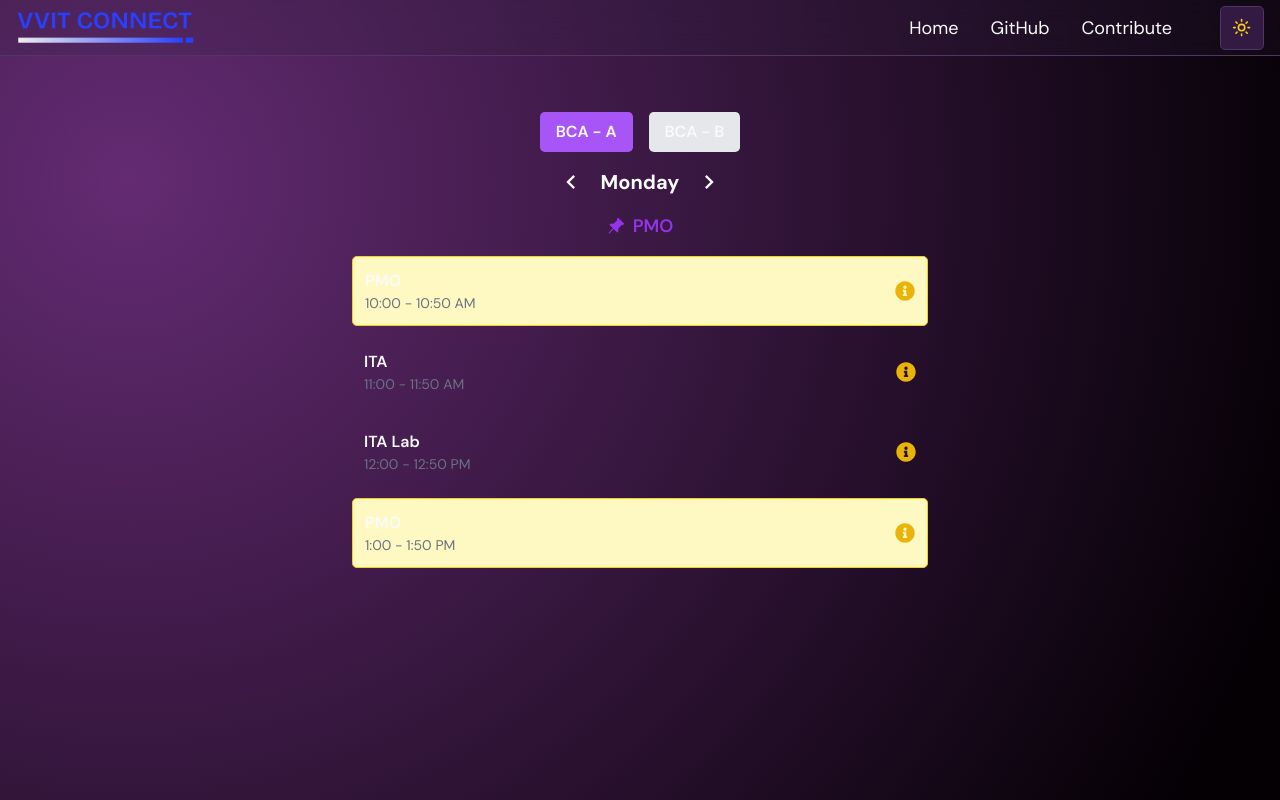
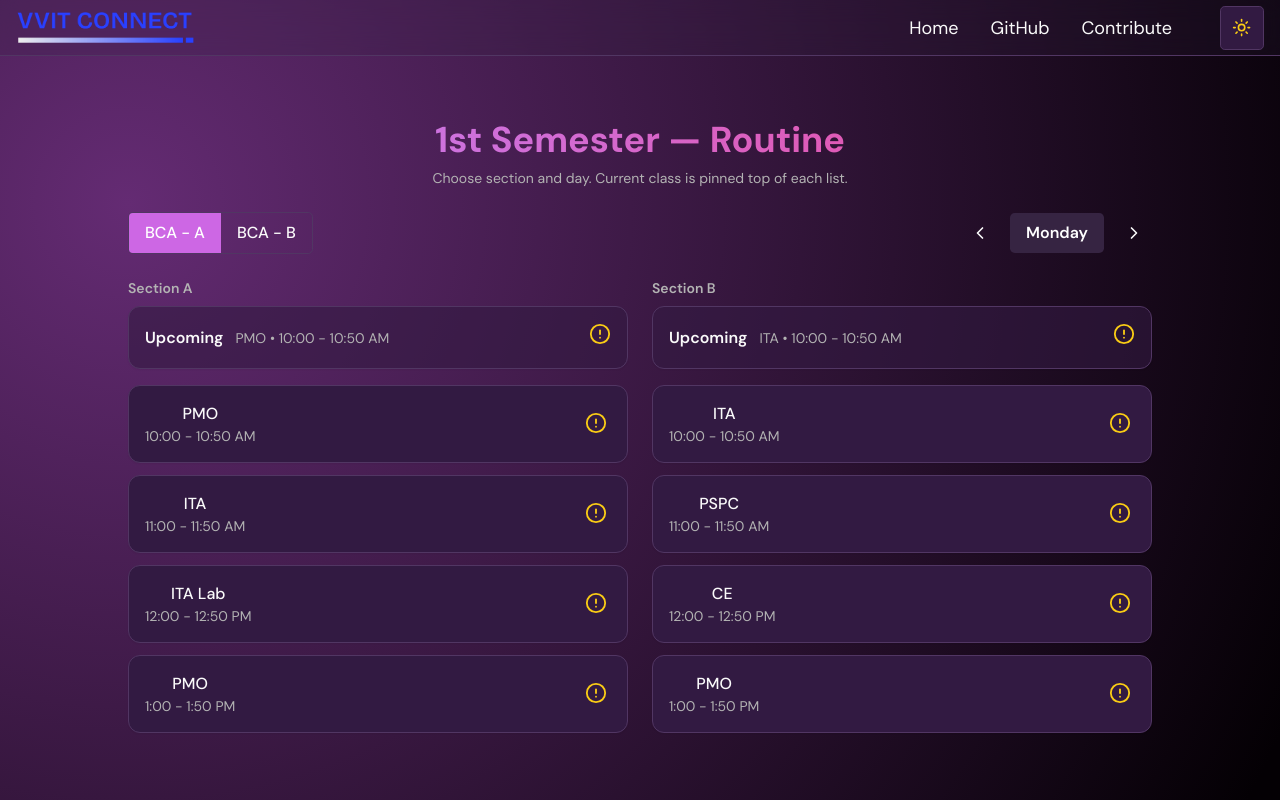
Before and after one commit to pyKinsu/VVITConnect, a Next.js app: page /bca/semester/1/routine in a window 1280 px wide. Shown: the top 800 px of the page. Built offline with nearby package versions, Linux system fonts and the light colour scheme.

Commit message:
Update page.tsx

```diff
--- a/src/app/bca/semester/1/routine/page.tsx
+++ b/src/app/bca/semester/1/routine/page.tsx
@@ -1,22 +1,19 @@
 "use client";
 
-import React, { useState, useEffect } from "react";
-import { FaInfoCircle } from "react-icons/fa";
-import { BsPinAngleFill } from "react-icons/bs";
-import { MdChevronLeft, MdChevronRight } from "react-icons/md";
+import React, { useEffect, useRef, useState } from "react";
+import {
+  FiAlertCircle,
+  FiChevronLeft,
+  FiChevronRight,
+  FiMapPin,
+  FiX,
+} from "react-icons/fi";
 
-type RoutineEntry = {
-  time: string;
-  subject: string;
-  fullForm: string;
-};
+type Period = { time: string; subject: string; fullForm: string };
+type Routine = { [day: string]: Period[] };
 
-type DayRoutine = {
-  [day: string]: RoutineEntry[];
-};
-
-// ---------- ROUTINE A ----------
-const routineA: DayRoutine = {
+// --- full routines (you can edit these) ---
+const routineA: Routine = {
   Monday: [
     { time: "10:00 - 10:50 AM", subject: "PMO", fullForm: "Principles of Management" },
     { time: "11:00 - 11:50 AM", subject: "ITA", fullForm: "Introduction to Accounting" },
@@ -57,8 +54,7 @@ const routineA: DayRoutine = {
   ],
 };
 
-// ---------- ROUTINE B ----------
-const routineB: DayRoutine = {
+const routineB: Routine = {
   Monday: [
     { time: "10:00 - 10:50 AM", subject: "ITA", fullForm: "Introduction to Accounting" },
     { time: "11:00 - 11:50 AM", subject: "PSPC", fullForm: "Problem Solving & Programming Concepts" },
@@ -99,124 +95,331 @@ const routineB: DayRoutine = {
   ],
 };
 
-// ---------- MAIN COMPONENT ----------
+// --- helpers ---
+const days = ["Monday", "Tuesday", "Wednesday", "Thursday", "Friday", "Saturday"];
+
+function parseToMinutes(segment: string, fallbackAmpm?: string): number {
+  // segment like "10:00 AM" or "10:00"
+  const parts = segment.trim().split(" ");
+  let timePart = parts[0];
+  let ampm = parts[1] ?? fallbackAmpm;
+  const [hStr, mStr] = timePart.split(":");
+  let hour = parseInt(hStr, 10);
+  const minute = parseInt(mStr ?? "0", 10);
+  if (ampm) {
+    ampm = ampm.toUpperCase();
+    if (ampm === "PM" && hour !== 12) hour += 12;
+    if (ampm === "AM" && hour === 12) hour = 0;
+  }
+  return hour * 60 + minute;
+}
+
+function rangeToMinutes(range: string): [number, number] {
+  // handles "10:00 - 10:50 AM" or "10:00 AM - 10:50 AM"
+  const parts = range.split("-");
+  const left = parts[0].trim();
+  const right = parts[1].trim();
+  // If left has no AM/PM but right does, inherit right's AM/PM for left
+  const rightAmpmMatch = right.match(/\b(AM|PM)\b/i)?.[0];
+  const leftHasAmpm = /\b(AM|PM)\b/i.test(left);
+  const leftSegment = leftHasAmpm ? left : `${left} ${rightAmpmMatch ?? ""}`;
+  const start = parseToMinutes(leftSegment, rightAmpmMatch);
+  const end = parseToMinutes(right);
+  return [start, end];
+}
+
+// returns { current: Period | null, upcoming: Period | null, finished: boolean }
+function analyzeDay(routine: Routine, day: string, nowMinutes: number) {
+  const slots = routine[day] ?? [];
+  let current: Period | null = null;
+  let upcoming: Period | null = null;
+
+  for (const p of slots) {
+    const [s, e] = rangeToMinutes(p.time);
+    if (nowMinutes >= s && nowMinutes <= e) {
+      current = p;
+      break;
+    }
+    if (nowMinutes < s && !upcoming) {
+      upcoming = p;
+    }
+  }
+
+  const finished = slots.length > 0 && upcoming === null && current === null;
+  return { current, upcoming, finished, slots };
+}
+
+// --- component ---
 export default function RoutinePage() {
   const [section, setSection] = useState<"A" | "B">("A");
-  const [dayIndex, setDayIndex] = useState(new Date().getDay() - 1); // 0=Monday
-  const [notification, setNotification] = useState<string | null>(null);
-  const [currentClass, setCurrentClass] = useState<string | null>(null);
-
-  const days = ["Monday", "Tuesday", "Wednesday", "Thursday", "Friday", "Saturday"];
-  const routines = section === "A" ? routineA : routineB;
-
-  // --- highlight current class ---
-  useEffect(() => {
-    const checkCurrent = () => {
-      const now = new Date();
-      const today = days[dayIndex] || "Monday";
-      const todayRoutine = routines[today] || [];
-      const current = todayRoutine.find((entry) => {
-        const [start, end] = entry.time.split(" - ");
-        const startTime = new Date(`${now.toDateString()} ${start}`);
-        const endTime = new Date(`${now.toDateString()} ${end}`);
-        return now >= startTime && now <= endTime;
+  const [dayIndex, setDayIndex] = useState(() => {
+    const d = new Date().getDay(); // 0 Sun -> 1 Mon ...
+    return d === 0 ? 0 : Math.max(0, d - 1);
   });
 
-      if (current) {
-        setCurrentClass(current.subject);
-      } else {
-        const upcoming = todayRoutine.find((entry) => {
-          const [start] = entry.time.split(" - ");
-          const startTime = new Date(`${now.toDateString()} ${start}`);
-          return now < startTime;
+  const [nowMinutes, setNowMinutes] = useState(() => {
+    const now = new Date();
+    return now.getHours() * 60 + now.getMinutes();
   });
-        setCurrentClass(upcoming ? `Upcoming: ${upcoming.subject}` : "Classes Over");
+
+  // single global notification state (only one at a time)
+  const [activeNotificationId, setActiveNotificationId] = useState<string | null>(null);
+  const [notificationText, setNotificationText] = useState<string | null>(null);
+
+  // refs to pinned items to scroll into view
+  const pinRefA = useRef<HTMLDivElement | null>(null);
+  const pinRefB = useRef<HTMLDivElement | null>(null);
+  const containerRef = useRef<HTMLDivElement | null>(null);
+
+  // update time every 30s
+  useEffect(() => {
+    const t = setInterval(() => {
+      const now = new Date();
+      setNowMinutes(now.getHours() * 60 + now.getMinutes());
+    }, 30_000);
+    return () => clearInterval(t);
+  }, []);
+
+  // compute day string and routines for both sections
+  const day = days[dayIndex];
+  const rA = routineA;
+  const rB = routineB;
+
+  const analysisA = analyzeDay(rA, day, nowMinutes);
+  const analysisB = analyzeDay(rB, day, nowMinutes);
+
+  // when pinned (current) changes, auto-scroll it into view
+  useEffect(() => {
+    const ref = pinRefA.current;
+    if (analysisA.current && ref) {
+      ref.scrollIntoView({ behavior: "smooth", block: "center" });
     }
-    };
+  }, [analysisA.current, day, section]);
 
-    checkCurrent();
-    const interval = setInterval(checkCurrent, 60000);
-    return () => clearInterval(interval);
-  }, [dayIndex, section]);
+  useEffect(() => {
+    const ref = pinRefB.current;
+    if (analysisB.current && ref) {
+      ref.scrollIntoView({ behavior: "smooth", block: "center" });
+    }
+  }, [analysisB.current, day, section]);
 
-  const today = days[dayIndex] || "Monday";
-  const todayRoutine = routines[today] || [];
+  // handle info icon click — unique id prevents duplicates across A/B/days
+  function openNotification(id: string, text: string) {
+    if (activeNotificationId === id) {
+      // toggle off
+      setActiveNotificationId(null);
+      setNotificationText(null);
+      return;
+    }
+    setActiveNotificationId(id);
+    setNotificationText(text);
+    // do NOT auto-hide — user requested readable persistent notification; user can close.
+  }
+
+  // navigation
+  function prevDay() {
+    setDayIndex((i) => (i - 1 + days.length) % days.length);
+  }
+  function nextDay() {
+    setDayIndex((i) => (i + 1) % days.length);
+  }
+
+  // small helper for rendering period list (one panel)
+  function PeriodList({
+    routine,
+    analysis,
+    pinRef,
+    sectionKey,
+  }: {
+    routine: Routine;
+    analysis: ReturnType<typeof analyzeDay>;
+    pinRef: React.RefObject<HTMLDivElement | null>;
+    sectionKey: "A" | "B";
+  }) {
+    const slots = analysis.slots;
+    return (
+      <div className="w-full">
+        {/* pinned / current / upcoming / over card */}
+        <div className="mb-4">
+          {analysis.current ? (
+            <div
+              ref={pinRef}
+              className="section-box w-full p-4 flex items-center justify-between gap-4 border-l-4 border-primary"
+            >
+              <div className="flex items-center gap-3">
+                <FiMapPin className="text-primary animate-bounce" size={20} />
+                <div>
+                  <div className="font-semibold">{analysis.current.subject}</div>
+                  <div className="text-sm text-muted-foreground">{analysis.current.time}</div>
+                </div>
+              </div>
+              <div>
+                <button
+                  aria-label="info"
+                  onClick={() =>
+                    openNotification(
+                      `${sectionKey}-${day}-${analysis.current!.time}-${analysis.current!.subject}`,
+                      analysis.current!.fullForm
+                    )
+                  }
+                  className="p-1 rounded hover:scale-105 transition-transform"
+                >
+                  <FiAlertCircle className="text-yellow-400" size={22} />
+                </button>
+              </div>
+            </div>
+          ) : analysis.upcoming ? (
+            <div className="section-box w-full p-4 flex items-center justify-between gap-4 bg-card/60">
+              <div className="flex items-center gap-3">
+                <div className="font-semibold">Upcoming</div>
+                <div className="text-sm text-muted-foreground">
+                  {analysis.upcoming.subject} • {analysis.upcoming.time}
+                </div>
+              </div>
+              <div>
+                <button
+                  onClick={() =>
+                    openNotification(
+                      `${sectionKey}-${day}-${analysis.upcoming!.time}-${analysis.upcoming!.subject}`,
+                      analysis.upcoming!.fullForm
+                    )
+                  }
+                >
+                  <FiAlertCircle className="text-yellow-400" size={22} />
+                </button>
+              </div>
+            </div>
+          ) : (
+            <div className="section-box w-full p-4 text-center text-muted-foreground">
+              🎉 Classes over for today
+            </div>
+          )}
+        </div>
+
+        {/* list other periods (current is omitted because pinned already) */}
+        <div className="space-y-3">
+          {slots.map((p) => {
+            const id = `${sectionKey}-${day}-${p.time}-${p.subject}`;
+            const isCurrent = analysis.current && analysis.current.subject === p.subject && analysis.current.time === p.time;
+            // do not repeat pinned item in list — keep it above; show all but visually mark current if you prefer
+            return (
+              <div
+                key={id}
+                className={`relative w-full section-box p-4 flex items-center justify-between ${
+                  isCurrent ? "opacity-90" : ""
+                }`}
+              >
+                <div>
+                  <div className="font-medium">{p.subject}</div>
+                  <div className="text-sm text-muted-foreground">{p.time}</div>
+                </div>
+
+                <div>
+                  <button
+                    aria-label="info"
+                    onClick={() => openNotification(id, p.fullForm)}
+                    className="p-1 rounded hover:scale-110 transition-transform"
+                  >
+                    <FiAlertCircle className="text-yellow-400" size={22} />
+                  </button>
+                </div>
+              </div>
+            );
+          })}
+        </div>
+      </div>
+    );
+  }
 
   return (
-    <main className="flex flex-col items-center px-4 py-6 min-h-[85vh]">
-      {/* Section Toggle */}
-      <div className="flex gap-4 mb-4">
+    <main
+      ref={containerRef}
+      className="min-h-screen bg-transparent text-foreground flex justify-center px-4 py-8"
+    >
+      <div className="w-full max-w-5xl">
+        {/* Header */}
+        <header className="mb-6 text-center">
+          <h1 className="text-3xl sm:text-4xl font-bold bg-clip-text text-transparent bg-gradient-to-r from-purple-400 to-pink-500">
+            1st Semester — Routine
+          </h1>
+          <p className="mt-2 text-sm text-muted-foreground">
+            Choose section and day. Current class is pinned top of each list.
+          </p>
+        </header>
+
+        {/* Controls */}
+        <div className="flex flex-col md:flex-row items-center md:items-stretch gap-4 justify-between mb-6">
+          {/* section toggle */}
+          <div className="inline-flex rounded-lg overflow-hidden border border-border">
             <button
               onClick={() => setSection("A")}
-          className={`px-4 py-2 rounded-lg font-semibold ${
-            section === "A" ? "bg-purple-500 text-white" : "bg-gray-200"
-          }`}
+              className={`px-4 py-2 font-medium ${section === "A" ? "bg-primary text-primary-foreground" : "bg-transparent"}`}
             >
               BCA - A
             </button>
             <button
               onClick={() => setSection("B")}
-          className={`px-4 py-2 rounded-lg font-semibold ${
-            section === "B" ? "bg-purple-500 text-white" : "bg-gray-200"
-          }`}
+              className={`px-4 py-2 font-medium ${section === "B" ? "bg-primary text-primary-foreground" : "bg-transparent"}`}
             >
               BCA - B
             </button>
           </div>
 
-      {/* Day Navigation */}
-      <div className="flex items-center gap-4 mb-4">
+          {/* day navigation */}
+          <div className="flex items-center gap-3">
             <button
-          onClick={() => setDayIndex((dayIndex - 1 + days.length) % days.length)}
+              onClick={() => setDayIndex((i) => (i - 1 + days.length) % days.length)}
+              className="p-2 rounded-full hover:bg-muted transition"
+              aria-label="previous day"
             >
-          <MdChevronLeft size={28} />
+              <FiChevronLeft size={20} />
             </button>
-        <h2 className="text-xl font-bold">{today}</h2>
-        <button onClick={() => setDayIndex((dayIndex + 1) % days.length)}>
-          <MdChevronRight size={28} />
+
+            <div className="px-4 py-2 rounded-lg bg-accent text-accent-foreground font-semibold">
+              {day}
+            </div>
+
+            <button
+              onClick={() => setDayIndex((i) => (i + 1) % days.length)}
+              className="p-2 rounded-full hover:bg-muted transition"
+              aria-label="next day"
+            >
+              <FiChevronRight size={20} />
             </button>
           </div>
-
-      {/* Current Class Info */}
-      <div className="text-lg font-semibold text-purple-600 mb-4 flex items-center gap-2">
-        <BsPinAngleFill /> {currentClass}
         </div>
 
-      {/* Routine List */}
-      <ul className="w-full max-w-xl space-y-3">
-        {todayRoutine.map((entry, idx) => (
-          <li
-            key={idx}
-            className={`flex justify-between items-center p-3 rounded-lg ${
-              currentClass?.includes(entry.subject)
-                ? "bg-yellow-100 border border-yellow-400"
-                : "bg-transparent"
-            }`}
+        {/* Panels: A and B (stack on mobile, columns on md+) */}
+        <div className="grid grid-cols-1 md:grid-cols-2 gap-6">
+          <div>
+            <div className="mb-2 text-sm text-muted-foreground font-semibold">Section A</div>
+            <PeriodList routine={rA} analysis={analysisA} pinRef={pinRefA} sectionKey="A" />
+          </div>
+
+          <div>
+            <div className="mb-2 text-sm text-muted-foreground font-semibold">Section B</div>
+            <PeriodList routine={rB} analysis={analysisB} pinRef={pinRefB} sectionKey="B" />
+          </div>
+        </div>
+      </div>
+
+      {/* Global notification (bottom center) - big, readable, not translucent */}
+      {notificationText && (
+        <div className="fixed left-1/2 -translate-x-1/2 bottom-8 z-50">
+          <div className="max-w-xl w-[min(90vw,720px)] bg-yellow-100 border border-yellow-300 text-yellow-900 p-4 rounded-xl shadow-lg flex items-start gap-3">
+            <FiAlertCircle size={20} className="mt-1" />
+            <div className="flex-1 text-sm leading-snug">{notificationText}</div>
+            <button
+              aria-label="close"
+              onClick={() => {
+                setNotificationText(null);
+                setActiveNotificationId(null);
+              }}
+              className="p-2 rounded hover:bg-yellow-200"
             >
-            <div>
-              <p className="font-semibold">{entry.subject}</p>
-              <p className="text-sm text-gray-500">{entry.time}</p>
+              <FiX />
+            </button>
           </div>
-            <button
-              onClick={() => setNotification(entry.fullForm)}
-              className="text-yellow-500"
-            >
-              <FaInfoCircle size={20} />
-            </button>
-          </li>
-        ))}
-      </ul>
-
-      {/* Notification */}
-      {notification && (
-        <div className="fixed bottom-20 bg-yellow-200 text-yellow-900 px-4 py-2 rounded-lg shadow-md">
-          {notification}
-          <button
-            onClick={() => setNotification(null)}
-            className="ml-3 text-red-600 font-bold"
-          >
-            ✕
-          </button>
         </div>
       )}
     </main>
```
Lines whose indentation alone changed are shown as unchanged.
